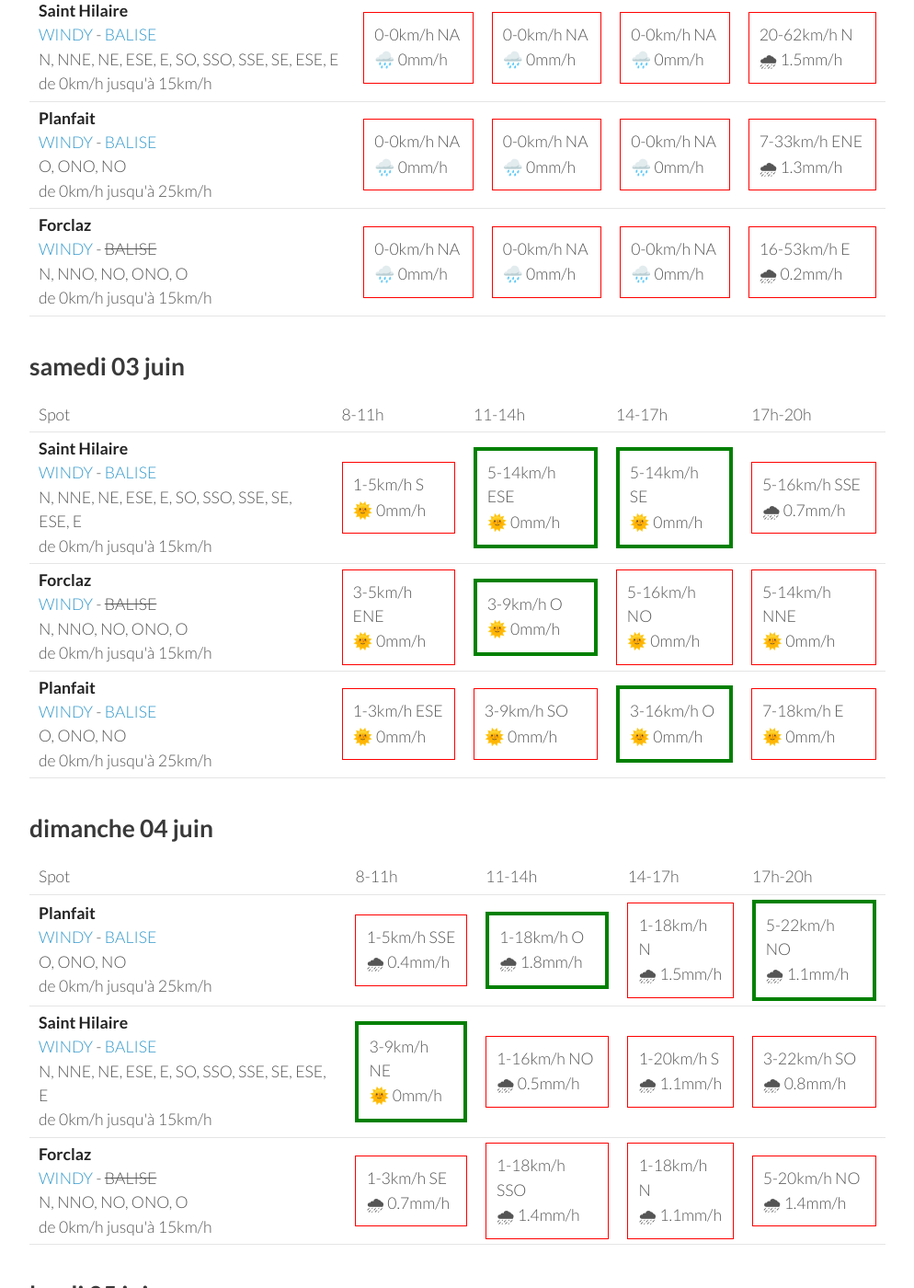
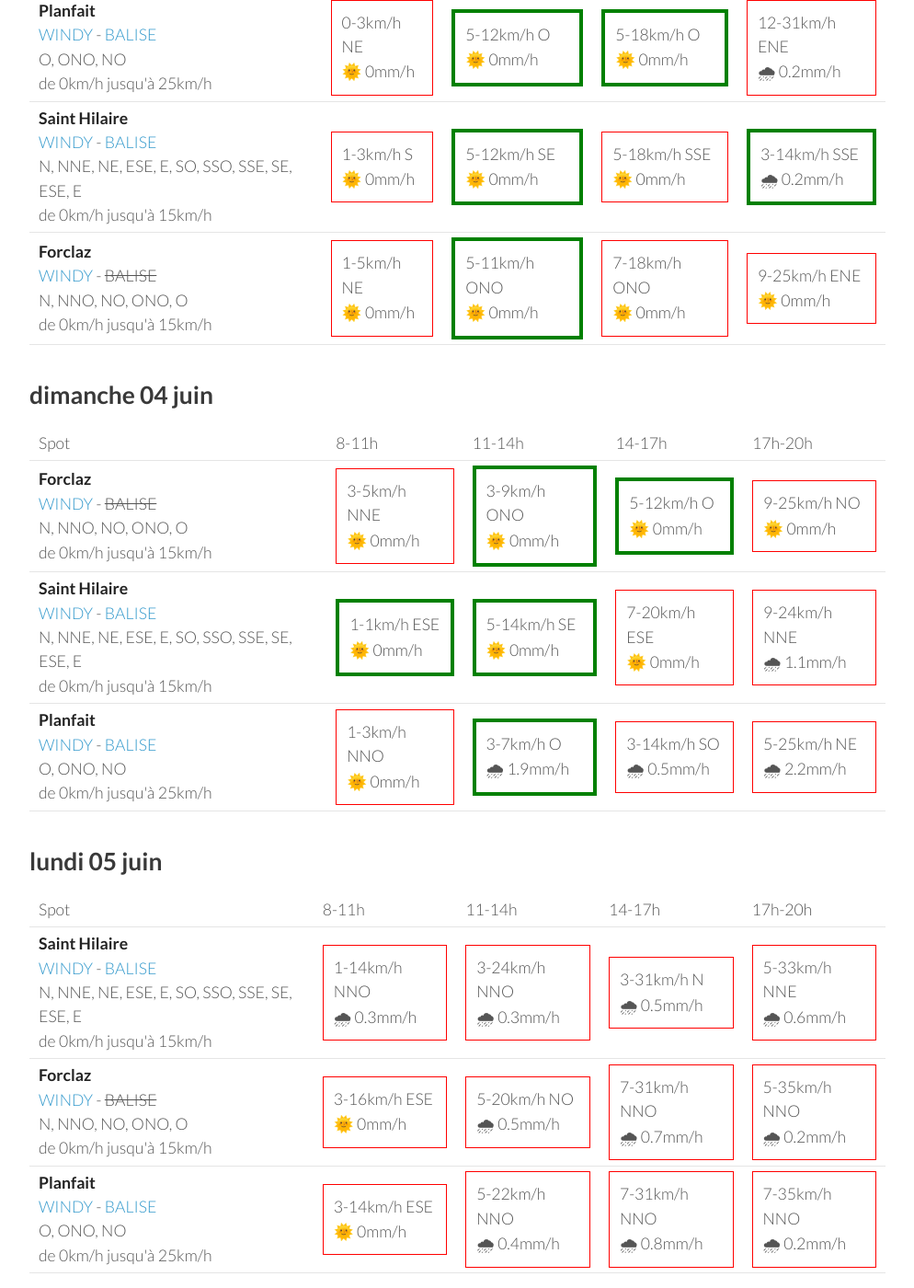
Before and after one commit to parapente-dans-le-nord/parapente-dans-le-nord.github.io, a Jekyll site: the page built from alpes_nord.markdown, in a window 1280 px wide and 1400 px high, scrolled down 373 px. Shown: the whole window at 92% size, without its empty margins (26-1020 px from the left). Built offline with Jekyll 4.4.1, drawn with Linux system fonts in a browser that asks for light colours; some of the changed text lies outside the part shown.

Commit message:
update index.markdown

```diff
--- a/alpes_nord.markdown
+++ b/alpes_nord.markdown
@@ -7,51 +7,8 @@ title:  "Tous les spots"
 {: .links}
 
 # Prevision Windy, modèle Arome
-page mise à jour le vendredi 02 juin 22:26
+page mise à jour le samedi 03 juin 06:26
 
-## vendredi 02 juin
-
-{::nomarkdown}
-<table>
-  <tbody>
-    <tr>
-      <td>Spot</td>
-      <td>8-11h</td>
-      <td>11-14h</td>
-      <td>14-17h</td>
-      <td>17h-20h</td>
-    </tr>
-<tr>
-        <td><strong>Saint Hilaire</strong><br><a href="https://windy.com/45.307/5.888?45.087,5.889,9,m:eUFagkX">WINDY</a> - <span class=""><a href="http://www.balisemeteo.com/balise.php?idBalise=61">BALISE</a> </span><br> <span class="vent-favorable">N, NNE, NE, ESE, E, SO, SSO, SSE, SE, ESE, E</span><br><span class="force-vent">de 0km/h jusqu'à 15km/h</span> </td>
-
-            <td><div class="not-flyable"><p>0-0km/h NA</p><p>🌧️ 0mm/h</p></div></td>
-            <td><div class="not-flyable"><p>0-0km/h NA</p><p>🌧️ 0mm/h</p></div></td>
-            <td><div class="not-flyable"><p>0-0km/h NA</p><p>🌧️ 0mm/h</p></div></td>
-            <td><div class="not-flyable"><p>20-62km/h N</p><p>🌧 1.5mm/h</p></div></td>
-
-    </tr>
-<tr>
-        <td><strong>Planfait</strong><br><a href="https://windy.com/45.853/6.223?45.415,6.223,8">WINDY</a> - <span class=""><a href="https://www.openwindmap.org/PP496">BALISE</a> </span><br> <span class="vent-favorable">O, ONO, NO</span><br><span class="force-vent">de 0km/h jusqu'à 25km/h</span> </td>
-
-            <td><div class="not-flyable"><p>0-0km/h NA</p><p>🌧️ 0mm/h</p></div></td>
-            <td><div class="not-flyable"><p>0-0km/h NA</p><p>🌧️ 0mm/h</p></div></td>
-            <td><div class="not-flyable"><p>0-0km/h NA</p><p>🌧️ 0mm/h</p></div></td>
-            <td><div class="not-flyable"><p>7-33km/h ENE</p><p>🌧 1.3mm/h</p></div></td>
-
-    </tr>
-<tr>
-        <td><strong>Forclaz</strong><br><a href="https://windy.com/45.814/6.247?45.375,6.246,8,m:eVwaglz">WINDY</a> - <span class="no-balise"> BALISE </span><br> <span class="vent-favorable">N, NNO, NO, ONO, O</span><br><span class="force-vent">de 0km/h jusqu'à 15km/h</span> </td>
-
-            <td><div class="not-flyable"><p>0-0km/h NA</p><p>🌧️ 0mm/h</p></div></td>
-            <td><div class="not-flyable"><p>0-0km/h NA</p><p>🌧️ 0mm/h</p></div></td>
-            <td><div class="not-flyable"><p>0-0km/h NA</p><p>🌧️ 0mm/h</p></div></td>
-            <td><div class="not-flyable"><p>16-53km/h E</p><p>🌧 0.2mm/h</p></div></td>
-
-    </tr>
-
-</tbody>
-</table>
-{:/}
 ## samedi 03 juin
 
 {::nomarkdown}
@@ -65,32 +22,32 @@ page mise à jour le vendredi 02 juin 22:26
       <td>17h-20h</td>
     </tr>
 <tr>
+        <td><strong>Planfait</strong><br><a href="https://windy.com/45.853/6.223?45.415,6.223,8">WINDY</a> - <span class=""><a href="https://www.openwindmap.org/PP496">BALISE</a> </span><br> <span class="vent-favorable">O, ONO, NO</span><br><span class="force-vent">de 0km/h jusqu'à 25km/h</span> </td>
+
+            <td><div class="not-flyable"><p>0-3km/h NE</p><p>🌞 0mm/h</p></div></td>
+            <td><div class="flyable"><p>5-12km/h O</p><p>🌞 0mm/h</p></div></td>
+            <td><div class="flyable"><p>5-18km/h O</p><p>🌞 0mm/h</p></div></td>
+            <td><div class="not-flyable"><p>12-31km/h ENE</p><p>🌧 0.2mm/h</p></div></td>
+
+
+    </tr>
+<tr>
         <td><strong>Saint Hilaire</strong><br><a href="https://windy.com/45.307/5.888?45.087,5.889,9,m:eUFagkX">WINDY</a> - <span class=""><a href="http://www.balisemeteo.com/balise.php?idBalise=61">BALISE</a> </span><br> <span class="vent-favorable">N, NNE, NE, ESE, E, SO, SSO, SSE, SE, ESE, E</span><br><span class="force-vent">de 0km/h jusqu'à 15km/h</span> </td>
 
-            <td><div class="not-flyable"><p>1-5km/h S</p><p>🌞 0mm/h</p></div></td>
-            <td><div class="flyable"><p>5-14km/h ESE</p><p>🌞 0mm/h</p></div></td>
-            <td><div class="flyable"><p>5-14km/h SE</p><p>🌞 0mm/h</p></div></td>
-            <td><div class="not-flyable"><p>5-16km/h SSE</p><p>🌧 0.7mm/h</p></div></td>
+            <td><div class="not-flyable"><p>1-3km/h S</p><p>🌞 0mm/h</p></div></td>
+            <td><div class="flyable"><p>5-12km/h SE</p><p>🌞 0mm/h</p></div></td>
+            <td><div class="not-flyable"><p>5-18km/h SSE</p><p>🌞 0mm/h</p></div></td>
+            <td><div class="flyable"><p>3-14km/h SSE</p><p>🌧 0.2mm/h</p></div></td>
 
 
     </tr>
 <tr>
         <td><strong>Forclaz</strong><br><a href="https://windy.com/45.814/6.247?45.375,6.246,8,m:eVwaglz">WINDY</a> - <span class="no-balise"> BALISE </span><br> <span class="vent-favorable">N, NNO, NO, ONO, O</span><br><span class="force-vent">de 0km/h jusqu'à 15km/h</span> </td>
 
-            <td><div class="not-flyable"><p>3-5km/h ENE</p><p>🌞 0mm/h</p></div></td>
-            <td><div class="flyable"><p>3-9km/h O</p><p>🌞 0mm/h</p></div></td>
-            <td><div class="not-flyable"><p>5-16km/h NO</p><p>🌞 0mm/h</p></div></td>
-            <td><div class="not-flyable"><p>5-14km/h NNE</p><p>🌞 0mm/h</p></div></td>
-
-
-    </tr>
-<tr>
-        <td><strong>Planfait</strong><br><a href="https://windy.com/45.853/6.223?45.415,6.223,8">WINDY</a> - <span class=""><a href="https://www.openwindmap.org/PP496">BALISE</a> </span><br> <span class="vent-favorable">O, ONO, NO</span><br><span class="force-vent">de 0km/h jusqu'à 25km/h</span> </td>
-
-            <td><div class="not-flyable"><p>1-3km/h ESE</p><p>🌞 0mm/h</p></div></td>
-            <td><div class="not-flyable"><p>3-9km/h SO</p><p>🌞 0mm/h</p></div></td>
-            <td><div class="flyable"><p>3-16km/h O</p><p>🌞 0mm/h</p></div></td>
-            <td><div class="not-flyable"><p>7-18km/h E</p><p>🌞 0mm/h</p></div></td>
+            <td><div class="not-flyable"><p>1-5km/h NE</p><p>🌞 0mm/h</p></div></td>
+            <td><div class="flyable"><p>5-11km/h ONO</p><p>🌞 0mm/h</p></div></td>
+            <td><div class="not-flyable"><p>7-18km/h ONO</p><p>🌞 0mm/h</p></div></td>
+            <td><div class="not-flyable"><p>9-25km/h ENE</p><p>🌞 0mm/h</p></div></td>
 
 
     </tr>
@@ -111,32 +68,32 @@ page mise à jour le vendredi 02 juin 22:26
       <td>17h-20h</td>
     </tr>
 <tr>
-        <td><strong>Planfait</strong><br><a href="https://windy.com/45.853/6.223?45.415,6.223,8">WINDY</a> - <span class=""><a href="https://www.openwindmap.org/PP496">BALISE</a> </span><br> <span class="vent-favorable">O, ONO, NO</span><br><span class="force-vent">de 0km/h jusqu'à 25km/h</span> </td>
+        <td><strong>Forclaz</strong><br><a href="https://windy.com/45.814/6.247?45.375,6.246,8,m:eVwaglz">WINDY</a> - <span class="no-balise"> BALISE </span><br> <span class="vent-favorable">N, NNO, NO, ONO, O</span><br><span class="force-vent">de 0km/h jusqu'à 15km/h</span> </td>
 
-            <td><div class="not-flyable"><p>1-5km/h SSE</p><p>🌧 0.4mm/h</p></div></td>
-            <td><div class="flyable"><p>1-18km/h O</p><p>🌧 1.8mm/h</p></div></td>
-            <td><div class="not-flyable"><p>1-18km/h N</p><p>🌧 1.5mm/h</p></div></td>
-            <td><div class="flyable"><p>5-22km/h NO</p><p>🌧 1.1mm/h</p></div></td>
+            <td><div class="not-flyable"><p>3-5km/h NNE</p><p>🌞 0mm/h</p></div></td>
+            <td><div class="flyable"><p>3-9km/h ONO</p><p>🌞 0mm/h</p></div></td>
+            <td><div class="flyable"><p>5-12km/h O</p><p>🌞 0mm/h</p></div></td>
+            <td><div class="not-flyable"><p>9-25km/h NO</p><p>🌞 0mm/h</p></div></td>
 
 
     </tr>
 <tr>
         <td><strong>Saint Hilaire</strong><br><a href="https://windy.com/45.307/5.888?45.087,5.889,9,m:eUFagkX">WINDY</a> - <span class=""><a href="http://www.balisemeteo.com/balise.php?idBalise=61">BALISE</a> </span><br> <span class="vent-favorable">N, NNE, NE, ESE, E, SO, SSO, SSE, SE, ESE, E</span><br><span class="force-vent">de 0km/h jusqu'à 15km/h</span> </td>
 
-            <td><div class="flyable"><p>3-9km/h NE</p><p>🌞 0mm/h</p></div></td>
-            <td><div class="not-flyable"><p>1-16km/h NO</p><p>🌧 0.5mm/h</p></div></td>
-            <td><div class="not-flyable"><p>1-20km/h S</p><p>🌧 1.1mm/h</p></div></td>
-            <td><div class="not-flyable"><p>3-22km/h SO</p><p>🌧 0.8mm/h</p></div></td>
+            <td><div class="flyable"><p>1-1km/h ESE</p><p>🌞 0mm/h</p></div></td>
+            <td><div class="flyable"><p>5-14km/h SE</p><p>🌞 0mm/h</p></div></td>
+            <td><div class="not-flyable"><p>7-20km/h ESE</p><p>🌞 0mm/h</p></div></td>
+            <td><div class="not-flyable"><p>9-24km/h NNE</p><p>🌧 1.1mm/h</p></div></td>
 
 
     </tr>
 <tr>
-        <td><strong>Forclaz</strong><br><a href="https://windy.com/45.814/6.247?45.375,6.246,8,m:eVwaglz">WINDY</a> - <span class="no-balise"> BALISE </span><br> <span class="vent-favorable">N, NNO, NO, ONO, O</span><br><span class="force-vent">de 0km/h jusqu'à 15km/h</span> </td>
+        <td><strong>Planfait</strong><br><a href="https://windy.com/45.853/6.223?45.415,6.223,8">WINDY</a> - <span class=""><a href="https://www.openwindmap.org/PP496">BALISE</a> </span><br> <span class="vent-favorable">O, ONO, NO</span><br><span class="force-vent">de 0km/h jusqu'à 25km/h</span> </td>
 
-            <td><div class="not-flyable"><p>1-3km/h SE</p><p>🌧 0.7mm/h</p></div></td>
-            <td><div class="not-flyable"><p>1-18km/h SSO</p><p>🌧 1.4mm/h</p></div></td>
-            <td><div class="not-flyable"><p>1-18km/h N</p><p>🌧 1.1mm/h</p></div></td>
-            <td><div class="not-flyable"><p>5-20km/h NO</p><p>🌧 1.4mm/h</p></div></td>
+            <td><div class="not-flyable"><p>1-3km/h NNO</p><p>🌞 0mm/h</p></div></td>
+            <td><div class="flyable"><p>3-7km/h O</p><p>🌧 1.9mm/h</p></div></td>
+            <td><div class="not-flyable"><p>3-14km/h SO</p><p>🌧 0.5mm/h</p></div></td>
+            <td><div class="not-flyable"><p>5-25km/h NE</p><p>🌧 2.2mm/h</p></div></td>
 
 
     </tr>
@@ -157,32 +114,32 @@ page mise à jour le vendredi 02 juin 22:26
       <td>17h-20h</td>
     </tr>
 <tr>
-        <td><strong>Planfait</strong><br><a href="https://windy.com/45.853/6.223?45.415,6.223,8">WINDY</a> - <span class=""><a href="https://www.openwindmap.org/PP496">BALISE</a> </span><br> <span class="vent-favorable">O, ONO, NO</span><br><span class="force-vent">de 0km/h jusqu'à 25km/h</span> </td>
-
-            <td><div class="not-flyable"><p>3-16km/h ESE</p><p>🌞 0mm/h</p></div></td>
-            <td><div class="flyable"><p>5-20km/h NO</p><p>🌧 0.3mm/h</p></div></td>
-            <td><div class="not-flyable"><p>7-29km/h NO</p><p>🌧 0.5mm/h</p></div></td>
-            <td><div class="not-flyable"><p>7-35km/h NNO</p><p>🌧 0.2mm/h</p></div></td>
-
-
-    </tr>
-<tr>
         <td><strong>Saint Hilaire</strong><br><a href="https://windy.com/45.307/5.888?45.087,5.889,9,m:eUFagkX">WINDY</a> - <span class=""><a href="http://www.balisemeteo.com/balise.php?idBalise=61">BALISE</a> </span><br> <span class="vent-favorable">N, NNE, NE, ESE, E, SO, SSO, SSE, SE, ESE, E</span><br><span class="force-vent">de 0km/h jusqu'à 15km/h</span> </td>
 
-            <td><div class="not-flyable"><p>0-14km/h NNO</p><p>🌞 0mm/h</p></div></td>
-            <td><div class="not-flyable"><p>3-22km/h NNO</p><p>🌞 0mm/h</p></div></td>
-            <td><div class="not-flyable"><p>5-29km/h NNO</p><p>🌧 0.6mm/h</p></div></td>
-            <td><div class="not-flyable"><p>5-31km/h NNE</p><p>🌧 0.3mm/h</p></div></td>
+            <td><div class="not-flyable"><p>1-14km/h NNO</p><p>🌧 0.3mm/h</p></div></td>
+            <td><div class="not-flyable"><p>3-24km/h NNO</p><p>🌧 0.3mm/h</p></div></td>
+            <td><div class="not-flyable"><p>3-31km/h N</p><p>🌧 0.5mm/h</p></div></td>
+            <td><div class="not-flyable"><p>5-33km/h NNE</p><p>🌧 0.6mm/h</p></div></td>
 
 
     </tr>
 <tr>
         <td><strong>Forclaz</strong><br><a href="https://windy.com/45.814/6.247?45.375,6.246,8,m:eVwaglz">WINDY</a> - <span class="no-balise"> BALISE </span><br> <span class="vent-favorable">N, NNO, NO, ONO, O</span><br><span class="force-vent">de 0km/h jusqu'à 15km/h</span> </td>
 
-            <td><div class="not-flyable"><p>3-16km/h SE</p><p>🌞 0mm/h</p></div></td>
-            <td><div class="not-flyable"><p>5-20km/h NO</p><p>🌧 0.3mm/h</p></div></td>
-            <td><div class="not-flyable"><p>7-29km/h NO</p><p>🌧 0.6mm/h</p></div></td>
-            <td><div class="not-flyable"><p>5-33km/h NO</p><p>🌞 0mm/h</p></div></td>
+            <td><div class="not-flyable"><p>3-16km/h ESE</p><p>🌞 0mm/h</p></div></td>
+            <td><div class="not-flyable"><p>5-20km/h NO</p><p>🌧 0.5mm/h</p></div></td>
+            <td><div class="not-flyable"><p>7-31km/h NNO</p><p>🌧 0.7mm/h</p></div></td>
+            <td><div class="not-flyable"><p>5-35km/h NNO</p><p>🌧 0.2mm/h</p></div></td>
+
+
+    </tr>
+<tr>
+        <td><strong>Planfait</strong><br><a href="https://windy.com/45.853/6.223?45.415,6.223,8">WINDY</a> - <span class=""><a href="https://www.openwindmap.org/PP496">BALISE</a> </span><br> <span class="vent-favorable">O, ONO, NO</span><br><span class="force-vent">de 0km/h jusqu'à 25km/h</span> </td>
+
+            <td><div class="not-flyable"><p>3-14km/h ESE</p><p>🌞 0mm/h</p></div></td>
+            <td><div class="not-flyable"><p>5-22km/h NNO</p><p>🌧 0.4mm/h</p></div></td>
+            <td><div class="not-flyable"><p>7-31km/h NNO</p><p>🌧 0.8mm/h</p></div></td>
+            <td><div class="not-flyable"><p>7-35km/h NNO</p><p>🌧 0.2mm/h</p></div></td>
 
 
     </tr>
@@ -205,7 +162,7 @@ page mise à jour le vendredi 02 juin 22:26
 <tr>
         <td><strong>Planfait</strong><br><a href="https://windy.com/45.853/6.223?45.415,6.223,8">WINDY</a> - <span class=""><a href="https://www.openwindmap.org/PP496">BALISE</a> </span><br> <span class="vent-favorable">O, ONO, NO</span><br><span class="force-vent">de 0km/h jusqu'à 25km/h</span> </td>
 
-            <td><div class="not-flyable"><p>3-14km/h SE</p><p>🌞 0mm/h</p></div></td>
+            <td><div class="not-flyable"><p>3-16km/h ESE</p><p>🌞 0mm/h</p></div></td>
             <td><div class="flyable"><p>3-18km/h ONO</p><p>🌞 0mm/h</p></div></td>
             <td><div class="not-flyable"><p>7-27km/h NO</p><p>🌧 0.2mm/h</p></div></td>
             <td><div class="not-flyable"><p>7-29km/h NNO</p><p>🌞 0mm/h</p></div></td>
@@ -215,8 +172,8 @@ page mise à jour le vendredi 02 juin 22:26
 <tr>
         <td><strong>Saint Hilaire</strong><br><a href="https://windy.com/45.307/5.888?45.087,5.889,9,m:eUFagkX">WINDY</a> - <span class=""><a href="http://www.balisemeteo.com/balise.php?idBalise=61">BALISE</a> </span><br> <span class="vent-favorable">N, NNE, NE, ESE, E, SO, SSO, SSE, SE, ESE, E</span><br><span class="force-vent">de 0km/h jusqu'à 15km/h</span> </td>
 
-            <td><div class="not-flyable"><p>1-18km/h NO</p><p>🌞 0mm/h</p></div></td>
-            <td><div class="not-flyable"><p>3-24km/h NNO</p><p>🌞 0mm/h</p></div></td>
+            <td><div class="not-flyable"><p>1-18km/h NNO</p><p>🌞 0mm/h</p></div></td>
+            <td><div class="not-flyable"><p>3-22km/h NNO</p><p>🌞 0mm/h</p></div></td>
             <td><div class="not-flyable"><p>5-29km/h NO</p><p>🌞 0mm/h</p></div></td>
             <td><div class="not-flyable"><p>5-29km/h NNO</p><p>🌞 0mm/h</p></div></td>
 
@@ -225,7 +182,7 @@ page mise à jour le vendredi 02 juin 22:26
 <tr>
         <td><strong>Forclaz</strong><br><a href="https://windy.com/45.814/6.247?45.375,6.246,8,m:eVwaglz">WINDY</a> - <span class="no-balise"> BALISE </span><br> <span class="vent-favorable">N, NNO, NO, ONO, O</span><br><span class="force-vent">de 0km/h jusqu'à 15km/h</span> </td>
 
-            <td><div class="not-flyable"><p>3-16km/h SE</p><p>🌞 0mm/h</p></div></td>
+            <td><div class="not-flyable"><p>3-18km/h ESE</p><p>🌞 0mm/h</p></div></td>
             <td><div class="not-flyable"><p>3-18km/h ONO</p><p>🌞 0mm/h</p></div></td>
             <td><div class="not-flyable"><p>5-27km/h ONO</p><p>🌧 0.3mm/h</p></div></td>
             <td><div class="not-flyable"><p>7-29km/h NO</p><p>🌞 0mm/h</p></div></td>
```
